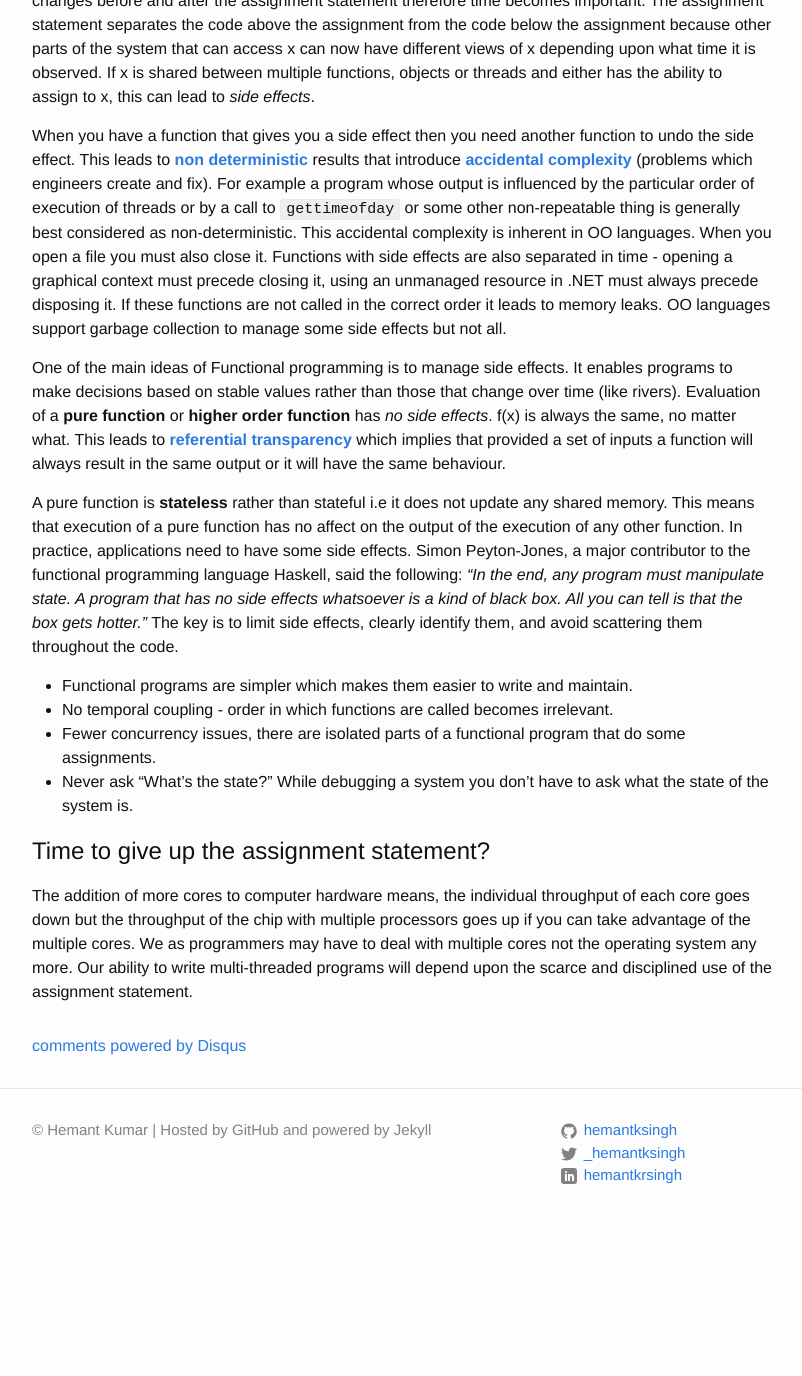
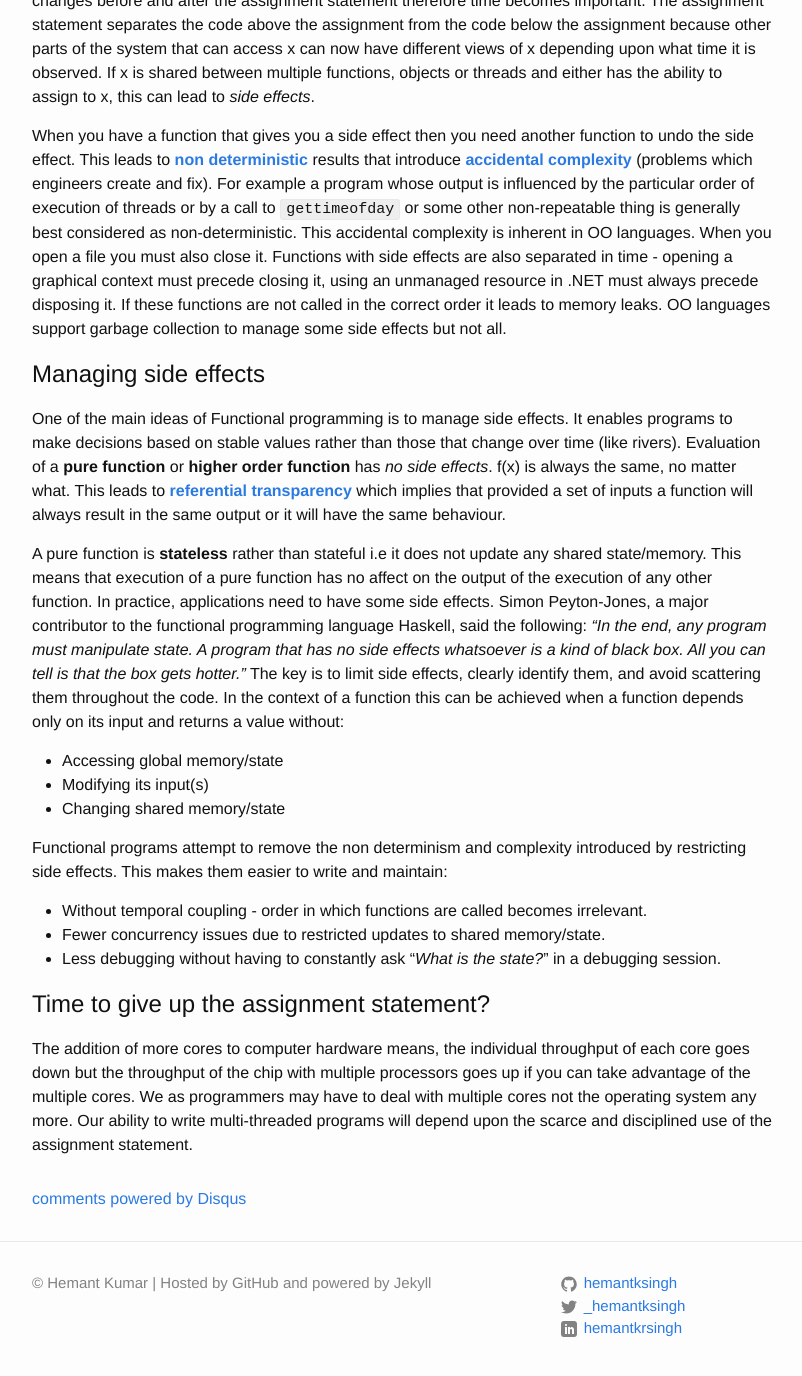
Before and after one commit to hemantksingh/hemantksingh.github.io, a Jekyll site: the page built from _posts/2015-05-19-problem-with-mutating-state.markdown, in a window 1280 px wide and 1400 px high, scrolled down 774 px. Shown: the top 1376 px of the window, without its empty margins (238-1040 px from the left). Built offline with Jekyll 4.4.1, drawn with Linux system fonts in a browser that asks for light colours; comment, search, counter and statistics services are not loaded; before the commit the page ends 2021 px from its top, so only the background shows below that.

Commit message:
Isolates "managing side effects" session.

```diff
--- a/_posts/2015-05-19-problem-with-mutating-state.markdown
+++ b/_posts/2015-05-19-problem-with-mutating-state.markdown
@@ -27,14 +27,20 @@ An assignment statement however, mutates state and introduces the concept of tim
 
 When you have a function that gives you a side effect then you need another function to undo the side effect. This leads to [**non deterministic**](https://en.wikipedia.org/wiki/Nondeterministic_algorithm) results  that introduce [**accidental complexity**](https://en.wikipedia.org/wiki/No_Silver_Bullet) (problems which engineers create and fix). For example a program whose output is influenced by the particular order of execution of threads or by a call to `gettimeofday` or some other non-repeatable thing is generally best considered as non-deterministic. This accidental complexity is inherent in OO languages. When you open a file you must also close it. Functions with side effects are also separated in time - opening a graphical context must precede closing it, using an unmanaged resource in .NET must always precede disposing it. If these functions are not called in the correct order it leads to memory leaks. OO languages support garbage collection to manage some side effects but not all.
 
+# Managing side effects
 One of the main ideas of Functional programming is to manage side effects. It enables programs to make decisions based on stable values rather than those that change over time (like rivers). Evaluation of a **pure function** or **higher order function** has *no side effects*. f(x) is always the same, no matter what. This leads to [**referential transparency**](https://wiki.haskell.org/Referential_transparency) which implies that provided a set of inputs a function will always result in the same output or it will have the same behaviour.
 
-A pure function is **stateless** rather than stateful i.e it does not update any shared memory. This means that execution of a pure function has no affect on the output of the execution of any other function. In practice, applications need to have some side effects. Simon Peyton-Jones, a major contributor to the functional programming language Haskell, said the following: *"In the end, any program must manipulate state. A program that has no side effects whatsoever is a kind of black box. All you can tell is that the box gets hotter."* The key is to limit side effects, clearly identify them, and avoid scattering them throughout the code.
+A pure function is **stateless** rather than stateful i.e it does not update any shared state/memory. This means that execution of a pure function has no affect on the output of the execution of any other function. In practice, applications need to have some side effects. Simon Peyton-Jones, a major contributor to the functional programming language Haskell, said the following: *"In the end, any program must manipulate state. A program that has no side effects whatsoever is a kind of black box. All you can tell is that the box gets hotter."* The key is to limit side effects, clearly identify them, and avoid scattering them throughout the code. In the context of a function this can be achieved when a function depends only on its input and returns a value without:
 
-* Functional programs are simpler which makes them easier to write and maintain.
-* No temporal coupling - order in which functions are called becomes irrelevant.
-* Fewer concurrency issues, there are isolated parts of a functional program that do some assignments.
-* Never ask "What's the state?" While debugging a system you don't have to ask what the state of the system is.
+* Accessing global memory/state
+* Modifying its input(s)
+* Changing shared memory/state
+
+Functional programs attempt to remove the non determinism and complexity introduced by restricting side effects. This makes them easier to write and maintain:
+
+* Without temporal coupling - order in which functions are called becomes irrelevant.
+* Fewer concurrency issues due to restricted updates to shared memory/state.
+* Less debugging without having to constantly ask "*What is the state?*" in a debugging session.
 
 # Time to give up the assignment statement?
 
```
